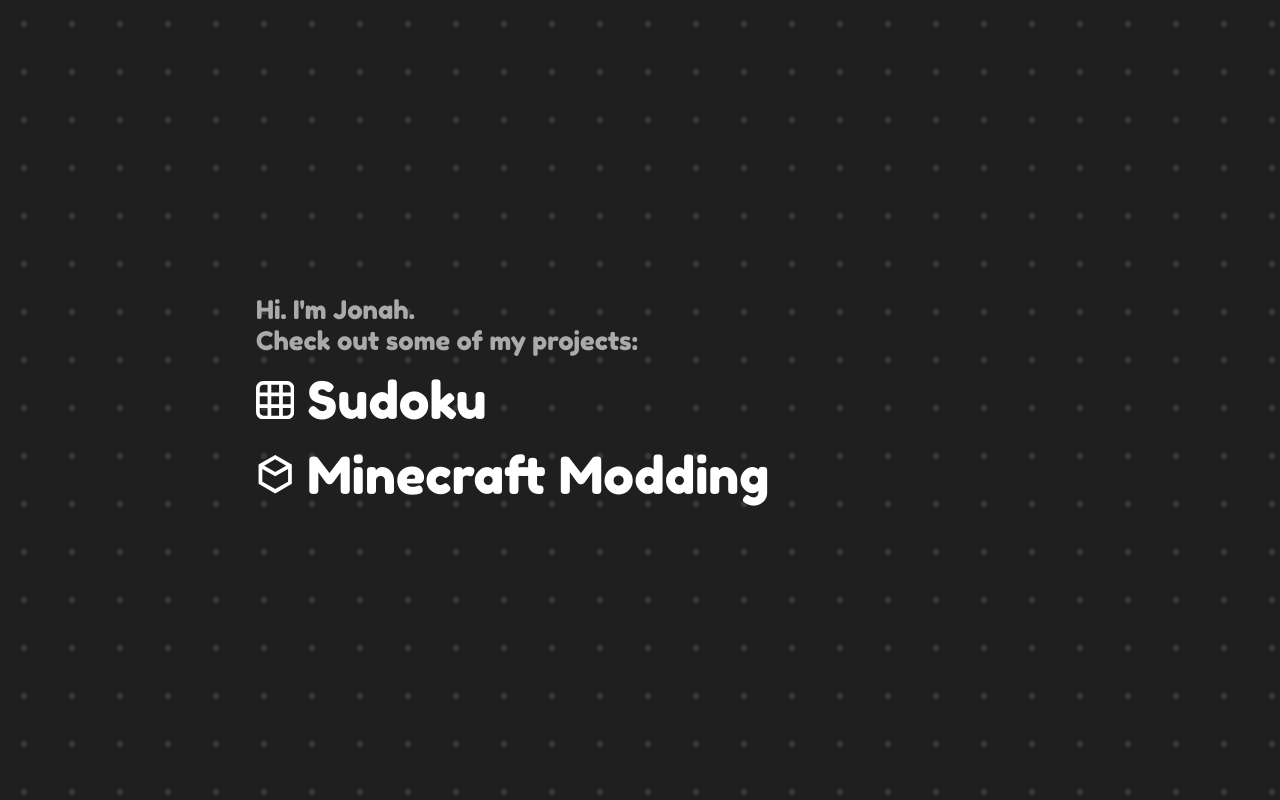
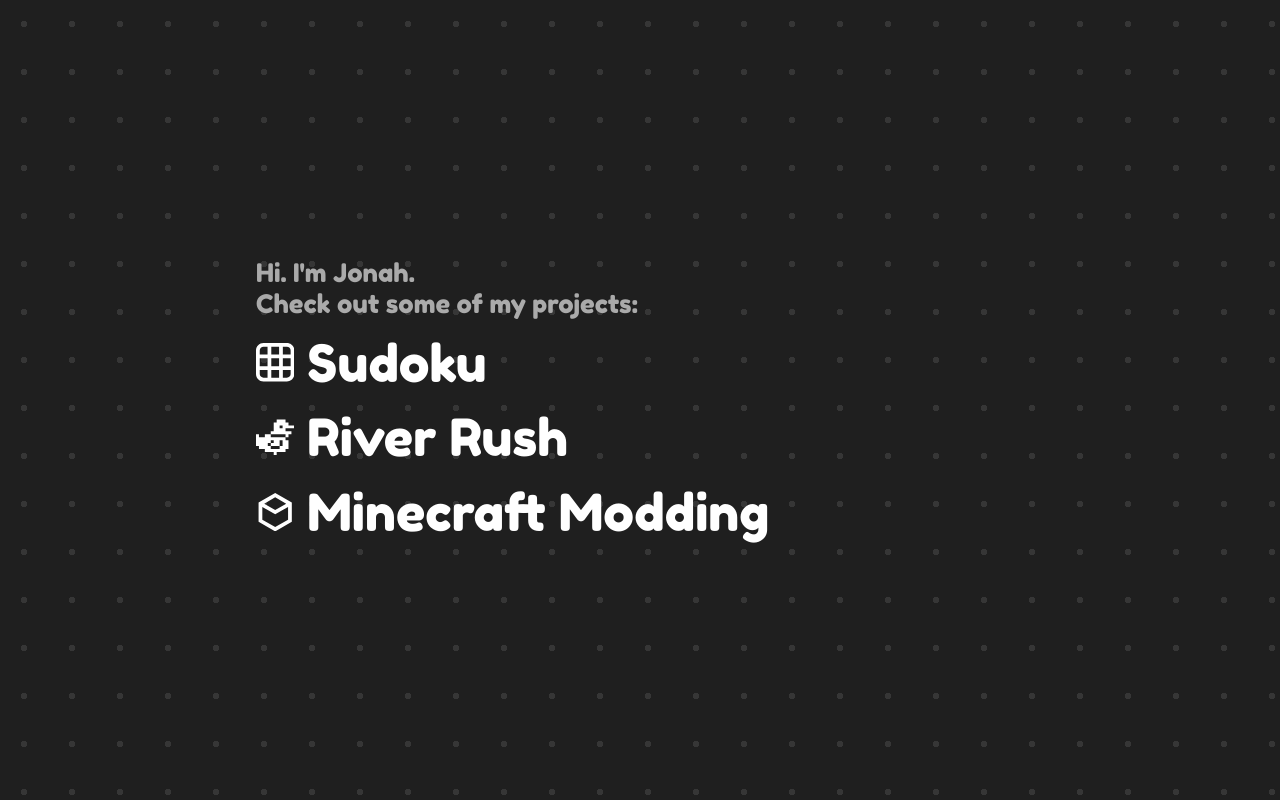
Before and after one commit to jonahbaayen/jonahbaayen.github.io, a plain HTML site: page index.html in a window 1280 px wide. Drawn offline with Linux system fonts and the light colour scheme.

Commit message:
Added river rush to home page

```diff
--- a/index.html
+++ b/index.html
@@ -22,6 +22,17 @@
                 </svg>
                 Sudoku
             </a>
+            <a href="https://nyuppo.itch.io/river-rush" id="menu-riverrush" class="menu-item hoverable">
+                <svg id="riverrush-icon" xmlns="http://www.w3.org/2000/svg" viewBox="0 0 2048 2048">
+                    <title>riverrush-icon</title>
+                    <path d="M787.69,866.46H472.62V1024H157.54V866.46H0V1024v472.62h157.54v157.54h315.08v157.54h472.62v157.54h157.54v-157.54
+                    h472.62v-157.54h157.54v-157.54v-315.08h-157.54V1024H787.69V866.46z M945.23,1181.54v157.54H787.69v157.54h157.54h315.08v-315.08
+                    h157.54v315.08h-157.54v157.54H787.69v-157.54H630.15v-157.54h157.54v-157.54H945.23z"/>
+                    <path d="M2048,551.38V393.85h-315.08V236.31h-157.54V78.77h-472.62v157.54H945.23v315.08v157.54H787.69v157.54h787.69V1024h157.54
+			        V866.46h157.54V708.92h-315.08V551.38H2048z M1260.31,551.38V393.85h157.54v157.54H1260.31z"/>
+                </svg>
+                River Rush
+            </a>
             <a href="https://github.com/nyuppo" id="menu-minecraft" class="menu-item hoverable">
                 <svg id="minecraft-icon" xmlns="http://www.w3.org/2000/svg" viewBox="0 0 1773.62 2048">
                     <title>minecraft-icon</title>
@@ -36,12 +47,23 @@
                 <path d="M1648.78,0H399.22C179.65,0,0,179.65,0,399.22V1648.78C0,1868.35,179.65,2048,399.22,2048H1648.78c219.57,0,399.22-179.65,399.22-399.22V399.22C2048,179.65,1868.35,0,1648.78,0ZM1232,200V619H816V200ZM816,819h416v416H816ZM200,399.22c0-52.77,20.84-102.68,58.69-140.53S346.45,200,399.22,200H616V619H200ZM200,819H616v416H200ZM399.22,1848c-52.77,0-102.68-20.84-140.53-58.69S200,1701.55,200,1648.78V1435H616v413ZM816,1848V1435h416v413Zm1032-199.22c0,52.77-20.84,102.68-58.69,140.53S1701.55,1848,1648.78,1848H1432V1435h416Zm0-413.78H1432V819h416Zm0-616H1432V200h216.78c52.77,0,102.68,20.84,140.53,58.69S1848,346.45,1848,399.22Z"/>
             </svg>
         </div>
+        <div id="menu-background-riverrush" class="background-icon">
+            <svg id="riverrush-icon-large" xmlns="http://www.w3.org/2000/svg" viewBox="0 0 2048 2048">
+                <title>riverrush-icon</title>
+                <path d="M787.69,866.46H472.62V1024H157.54V866.46H0V1024v472.62h157.54v157.54h315.08v157.54h472.62v157.54h157.54v-157.54
+                h472.62v-157.54h157.54v-157.54v-315.08h-157.54V1024H787.69V866.46z M945.23,1181.54v157.54H787.69v157.54h157.54h315.08v-315.08
+                h157.54v315.08h-157.54v157.54H787.69v-157.54H630.15v-157.54h157.54v-157.54H945.23z"/>
+                <path d="M2048,551.38V393.85h-315.08V236.31h-157.54V78.77h-472.62v157.54H945.23v315.08v157.54H787.69v157.54h787.69V1024h157.54
+			    V866.46h157.54V708.92h-315.08V551.38H2048z M1260.31,551.38V393.85h157.54v157.54H1260.31z"/>
+            </svg>
+        </div>
         <div id="menu-background-minecraft" class="background-icon">
             <svg id="minecraft-icon-large" xmlns="http://www.w3.org/2000/svg" viewBox="0 0 1773.62 2048">
                 <title>minecraft-icon</title>
                 <path d="M1024,0,137.19,512V1536L1024,2048l886.81-512V512Zm586.75,569.7L1024,908.53,437.2,569.73,1024,230.94ZM1024,1817.06,337.19,1420.53V742.93L1024,1139.47l686.81-396.6v677.66Z" transform="translate(-137.19)"/>
             </svg>
         </div>
+
         <div id="menu-background-pattern"></div>
     </div>
 </body>
--- a/scripts/home.js
+++ b/scripts/home.js
@@ -16,4 +16,12 @@ function handleBackgroundIcons() {
     document.getElementById("menu-minecraft").addEventListener("mouseleave", (event) => {
         document.getElementById("menu-background-minecraft").classList.remove("hover");
     });
+
+    document.getElementById("menu-riverrush").addEventListener("mouseenter", (event) => {
+        document.getElementById("menu-background-riverrush").classList.add("hover");
+    });
+
+    document.getElementById("menu-riverrush").addEventListener("mouseleave", (event) => {
+        document.getElementById("menu-background-riverrush").classList.remove("hover");
+    });
 }
```
